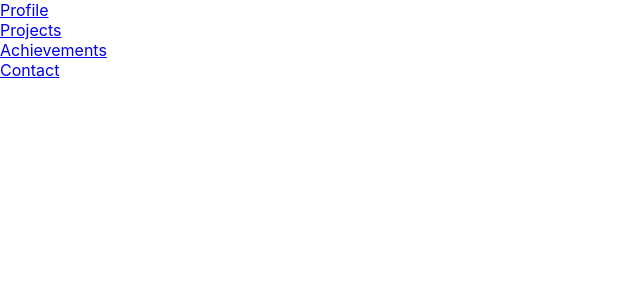
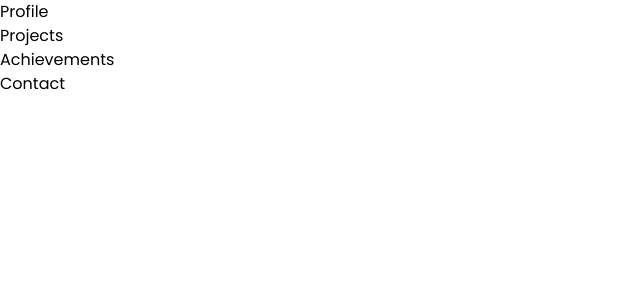
Before and after one commit to michaelperryjnr/themefolio, a React (Create React App) app in the folder client/: page / in a window 1280 px wide. Shown: the top 300 px of the page, without its empty margins (0-640 px from the left). Built offline with nearby package versions, Linux system fonts and the light colour scheme.

Commit message:
Configured tailwind

```diff
--- a/client/src/index.css
+++ b/client/src/index.css
@@ -1,13 +1,9 @@
-body {
-  margin: 0;
-  font-family: -apple-system, BlinkMacSystemFont, 'Segoe UI', 'Roboto', 'Oxygen',
-    'Ubuntu', 'Cantarell', 'Fira Sans', 'Droid Sans', 'Helvetica Neue',
-    sans-serif;
-  -webkit-font-smoothing: antialiased;
-  -moz-osx-font-smoothing: grayscale;
+@import url('https://fonts.googleapis.com/css2?family=Poppins&display=swap');
+
+@tailwind base;
+@tailwind components;
+@tailwind utilities;
+
+* > *{
+    font-family: 'Poppins', sans-serif;
 }
-
-code {
-  font-family: source-code-pro, Menlo, Monaco, Consolas, 'Courier New',
-    monospace;
-}
```
